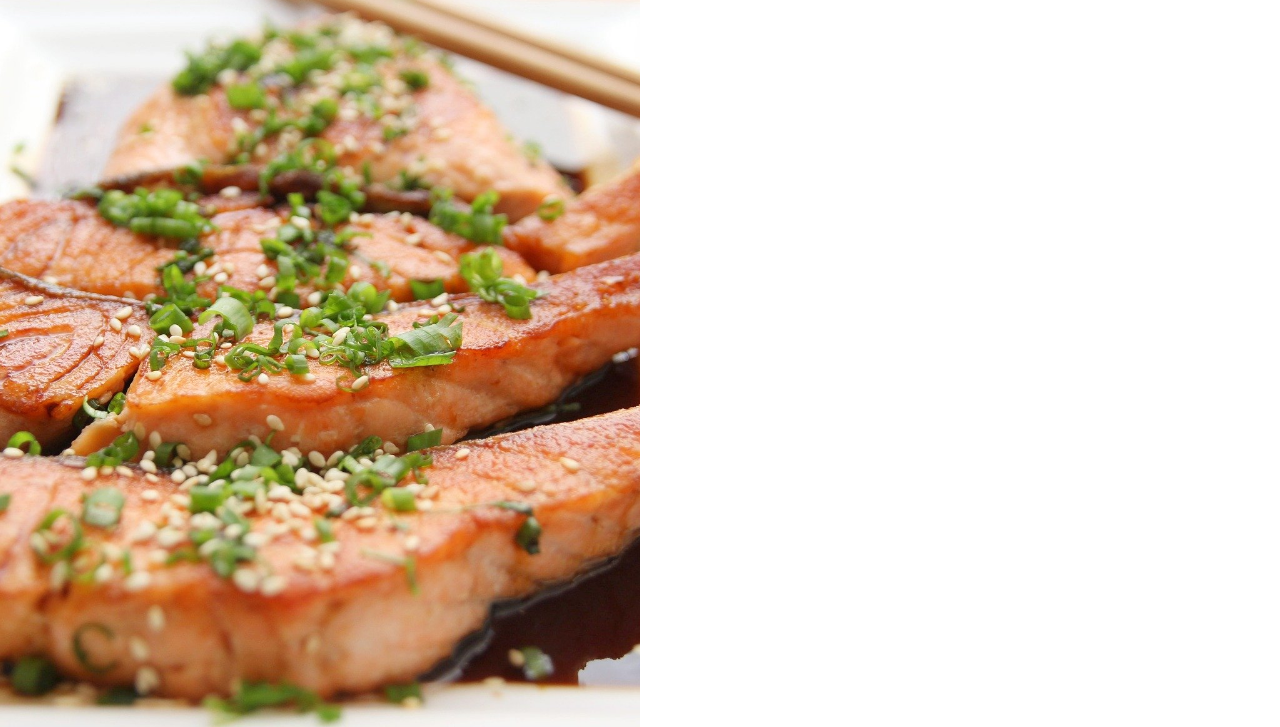
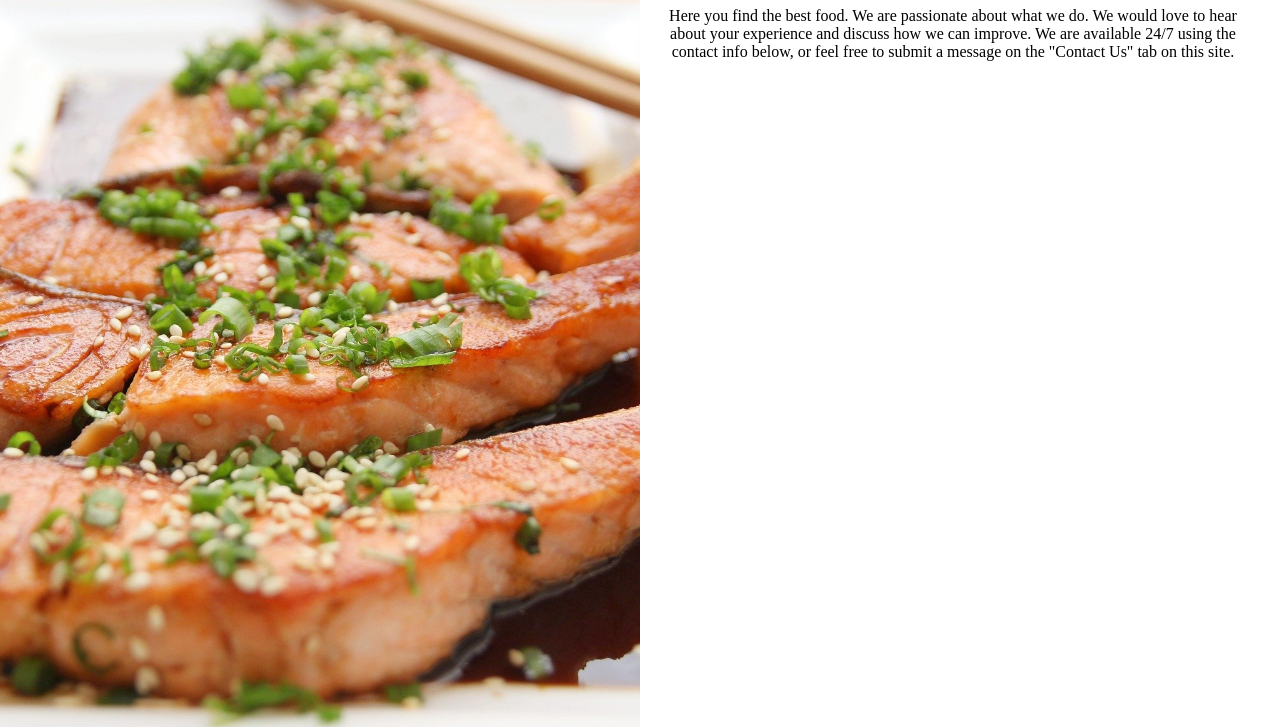
Before and after one commit to trox115/restaurant, a website: page dist/index.html in a window 1280 px wide. Shown: the part 73-800 px from the top of the page. Drawn offline with Linux system fonts and the light colour scheme.

Commit message:
Html hardcoded

```diff
--- a/dist/index.html
+++ b/dist/index.html
@@ -9,6 +9,13 @@
   <div id="content">
     <div class="image">
     </div>
+    <div class="text">
+      <h1> This is the restaurant page </h1>
+      <div class="texti">
+        <p>Here you find the best food. We are passionate about what we do.
+          We would love to hear about your experience and discuss how we can improve. We are available 24/7 using the contact info below, or feel free to submit a message on the "Contact Us" tab on this site. </p>
+      </div>
+    </div>
 
   </div>
 <script src="main.js"></script>
--- a/dist/style.css
+++ b/dist/style.css
@@ -19,3 +19,16 @@ body,html{
   float:left;
   margin:0;
 }
+.text{
+  width: 50%;
+  height: 100%;
+  overflow: hidden;
+  float:left;
+  margin:0;
+  text-align: center;
+}
+
+.texti{
+  width: 90%;
+  margin: 0 25px 0 25px;
+}
```
